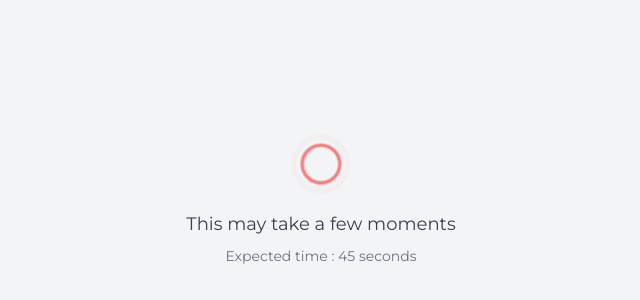
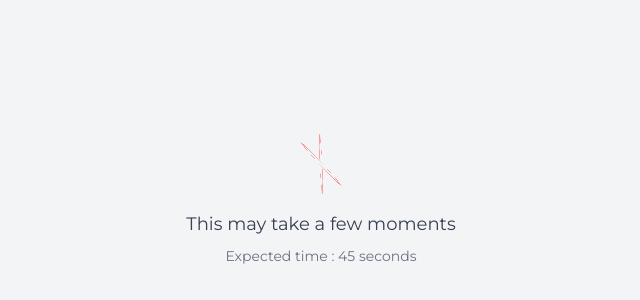
Before and after one commit to abhijithjithu0007/Furniqo-E-Commerce, a React (Vite) app: page /cart in a window 1280 px wide. Shown: the part 200-500 px from the top of the page, without its empty margins (319-959 px from the left). Built offline with nearby package versions, Linux system fonts and the light colour scheme; no server answers; the HTML template or start-up script is replaced by a standard one.

Commit message:
spinner changed

```diff
--- a/src/Pages/Spinner.jsx
+++ b/src/Pages/Spinner.jsx
@@ -1,6 +1,5 @@
 import React, { useContext, useEffect, useState } from 'react';
-import { PuffLoader } from 'react-spinners';
-import { useLoad } from '../Context/LoadingContext';
+import { RingLoader } from 'react-spinners';
 
 const Spinner = () => {
     const [timeleft, setTimeleft] = useState(50);
@@ -16,7 +15,7 @@ const Spinner = () => {
 
     return (
         <div className="flex flex-col items-center justify-center h-screen bg-gray-100">
-            <PuffLoader color="red" size={60} />
+            <RingLoader color="red" size={60} />
             <p className="mt-4 text-lg text-gray-700">This may take a few moments</p>
             <p className="mt-2 text-sm text-gray-500">Expected time : {timeleft} seconds</p>
         </div>
```
